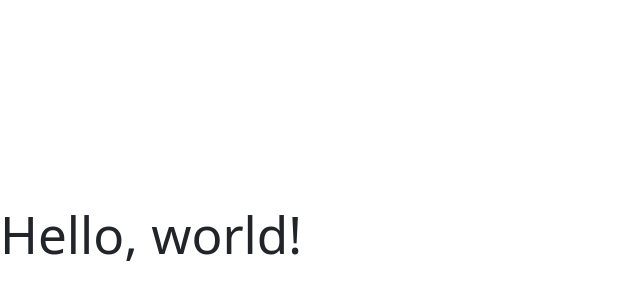
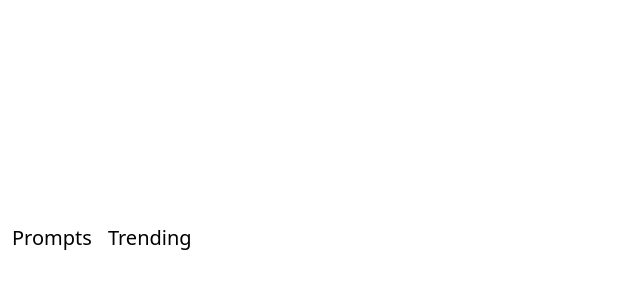
Before and after one commit to LucasToepoel/Book-GPT, a website built with Vite: page index.html in a window 1280 px wide. Shown: the part 162-462 px from the top of the page, without its empty margins (0-640 px from the left). Built offline with nearby package versions, Linux system fonts and the light colour scheme.

Commit message:
navbar start

```diff
--- a/index.html
+++ b/index.html
@@ -7,7 +7,13 @@
     <link href="https://cdn.jsdelivr.net/npm/bootstrap@5.3.3/dist/css/bootstrap.min.css" rel="stylesheet" integrity="sha384-QWTKZyjpPEjISv5WaRU9OFeRpok6YctnYmDr5pNlyT2bRjXh0JMhjY6hW+ALEwIH" crossorigin="anonymous">
   </head>
   <body>
-    <h1>Hello, world!</h1>
+    <nav class="navbar">
+      <div class="container">
+        <a class="navbar-brand">Prompts</a>
+        <a class="navbar-brand">Trending</a>
+      </div>
+    </nav>
+
     <script src="https://cdn.jsdelivr.net/npm/bootstrap@5.3.3/dist/js/bootstrap.bundle.min.js" integrity="sha384-YvpcrYf0tY3lHB60NNkmXc5s9fDVZLESaAA55NDzOxhy9GkcIdslK1eN7N6jIeHz" crossorigin="anonymous"></script>
   </body>
 </html>
```
